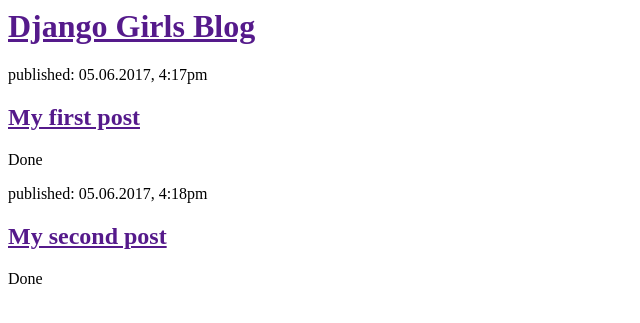
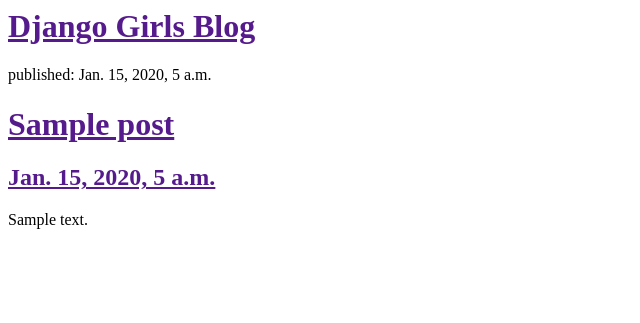
Before and after one commit to rachdev/my-first-blog, a Django app: template blog/templates/blog/post_list.html in a window 1280 px wide. Shown: the top 323 px of the page, without its empty margins (0-640 px from the left). Run offline with Django 3.2, Linux system fonts and the light colour scheme; the template is opened without the code that fills it: values that come from a table or form of the project are taken from there, others are empty; tables that the repository leaves empty hold one stand-in row (values such as "Sample post").

Commit message:
Modified templates to display posts from database

```diff
--- a/blog/templates/blog/post_list.html
+++ b/blog/templates/blog/post_list.html
@@ -8,16 +8,14 @@
         </div>
 
         <div>
-            <p>published: 05.06.2017, 4:17pm</p>
-            <h2><a href="">My first post</a></h2>
-            <p> Done </p>
-        </div>
-
-
-        <div>
-            <p>published: 05.06.2017, 4:18pm</p>
-            <h2><a href="">My second post</a></h2>
-            <p>Done</p>
+            {% for post in posts %}
+                <div>
+                    <p>published: {{post.published_date}}</p>
+                    <h1><a href="">{{ post.title }}</a></h1>
+                    <h2><a href="">{{ post.created_date}}</a></h2>
+                    <p>{{ post.text|linebreaksbr }}</p>
+                </div>
+            {% endfor %}
 
         </div>
 
--- a/blog/views.py
+++ b/blog/views.py
@@ -1,4 +1,7 @@
 from django.shortcuts import render
+from django.utils import timezone
+from .models import Post
 
 def post_list(request):
-    return render(request, 'blog/post_list.html', {})
+    posts = Post.objects.filter(published_date__lte=timezone.now()).order_by('published_date')
+    return render(request, 'blog/post_list.html', {'posts':posts})
```
